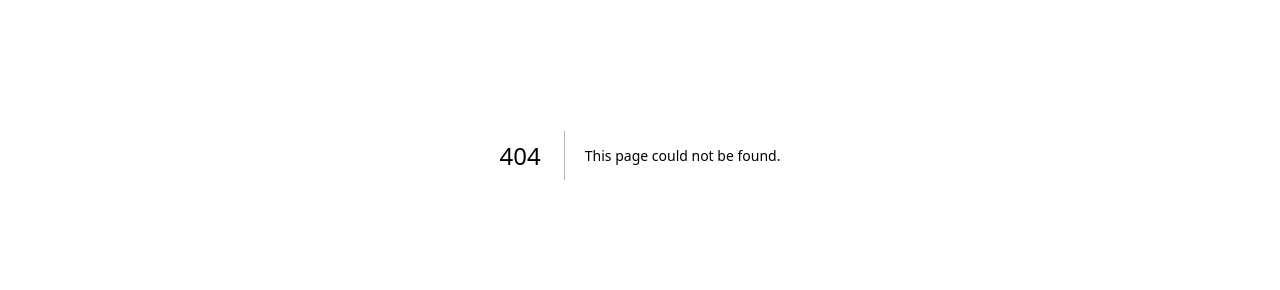
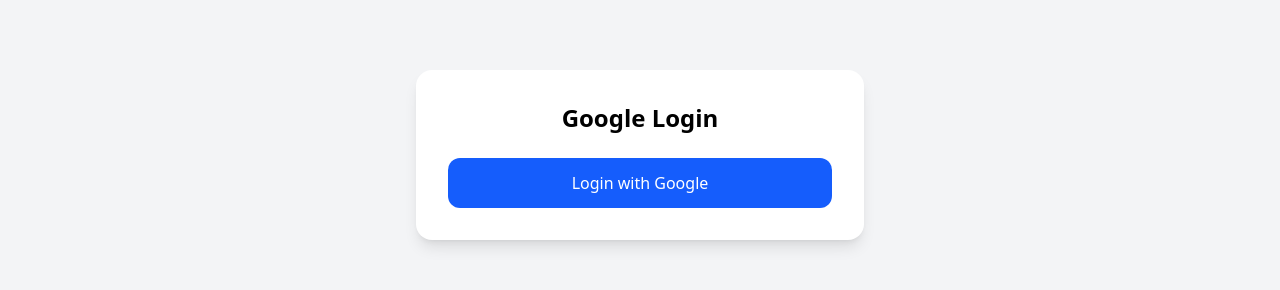
Before and after one commit to mini-company-dev/tutor-proto, a Next.js app: page /auth in a window 1280 px wide. Before the commit this address had no page. Shown: the part 345-635 px from the top of the page. Built offline with nearby package versions, Linux system fonts and the light colour scheme.

Commit message:
Feat: auth

```diff
--- /dev/null
+++ b/app/auth/callback/page.tsx
@@ -0,0 +1,48 @@
+"use client";
+
+import { useEffect } from "react";
+import { useRouter } from "next/navigation";
+
+export default function GoogleCallback() {
+  const router = useRouter();
+
+  useEffect(() => {
+    // URL에서 access_token 추출
+    const hash = window.location.hash;
+    const params = new URLSearchParams(hash.replace("#", ""));
+    const accessToken = params.get("access_token");
+
+    if (!accessToken) {
+      alert("구글 로그인에 실패했습니다.");
+      router.push("/login");
+      return;
+    }
+
+    // FastAPI로 accessToken 전송
+    fetch(`${process.env.NEXT_PUBLIC_API_URL}/auth/google`, {
+      method: "POST",
+      headers: {
+        "Content-Type": "application/json",
+      },
+      body: JSON.stringify({ access_token: accessToken }),
+    })
+      .then((res) => res.json())
+      .then((data) => {
+        // 로그인 성공 → JWT 저장
+        localStorage.setItem("token", data.access_token);
+
+        // 메인 페이지로 이동
+        router.push("/");
+      })
+      .catch(() => {
+        alert("로그인 처리 중 오류가 발생했습니다.");
+        router.push("/login");
+      });
+  }, [router]);
+
+  return (
+    <div className="min-h-screen flex items-center justify-center">
+      <p>로그인 처리중...</p>
+    </div>
+  );
+}
--- /dev/null
+++ b/app/auth/page.tsx
@@ -0,0 +1,38 @@
+"use client";
+
+import { useState } from "react";
+
+export default function GoogleLoginPage() {
+  const [loading, setLoading] = useState(false);
+
+  const googleLogin = () => {
+    const clientId =
+      "326489851801-hjjug48fe5mqigus6ftaa6rslv5uokeh.apps.googleusercontent.com";
+    const redirectUri = `${window.location.origin}/auth/callback`;
+
+    const authUrl =
+      `https://accounts.google.com/o/oauth2/v2/auth?client_id=${clientId}` +
+      `&redirect_uri=${redirectUri}` +
+      `&response_type=token` +
+      `&scope=email%20profile`;
+
+    setLoading(true);
+    window.location.href = authUrl;
+  };
+
+  return (
+    <div className="min-h-screen flex flex-col items-center justify-center bg-gray-100 p-6">
+      <div className="bg-white p-8 rounded-2xl shadow-lg w-full max-w-md text-center">
+        <h1 className="text-2xl font-semibold mb-6">Google Login</h1>
+
+        <button
+          onClick={googleLogin}
+          disabled={loading}
+          className="w-full py-3 rounded-xl bg-blue-600 text-white font-medium hover:bg-blue-700 transition disabled:bg-gray-400"
+        >
+          {loading ? "Redirecting..." : "Login with Google"}
+        </button>
+      </div>
+    </div>
+  );
+}
--- a/app/level-test/step/choice-test/QuestionSection.tsx
+++ b/app/level-test/step/choice-test/QuestionSection.tsx
@@ -23,7 +23,7 @@
   const [count, setCount] = useState(1);
 
   const nextCount = () => {
-    if (count === 15) {
+    if (count === maxCount) {
       updateScore();
       nextStep();
       return;
@@ -41,6 +41,8 @@
 
   const test = getTest();
 
+  const maxCount = 9;
+
   return (
     <div>
       <div className="flex justify-between items-center mb-6">
@@ -51,14 +53,14 @@
           </h2>
         </div>
         <p className="text-sm text-[var(--text-light)] font-medium">
-          문항 {count} / 15
+          문항 {count} / {maxCount}
         </p>
       </div>
 
       <div className="w-full bg-[var(--sub)] h-2 rounded-full overflow-hidden mb-8 border border-[var(--brand)]/10">
         <motion.div
           className="h-full bg-gradient-to-r from-[var(--brand)] to-sky-400"
-          animate={{ width: `${(count / 15) * 100}%` }}
+          animate={{ width: `${(count / maxCount) * 100}%` }}
           transition={{ duration: 0.3, ease: "easeOut" }}
         />
       </div>
--- a/app/level-test/step/step5.tsx
+++ b/app/level-test/step/step5.tsx
@@ -65,7 +65,7 @@
             />
             <PolarRadiusAxis
               angle={30}
-              domain={[0, 5]}
+              domain={[0, 100]}
               tickCount={6}
               stroke="rgba(74,144,226,0.3)"
             />
```
